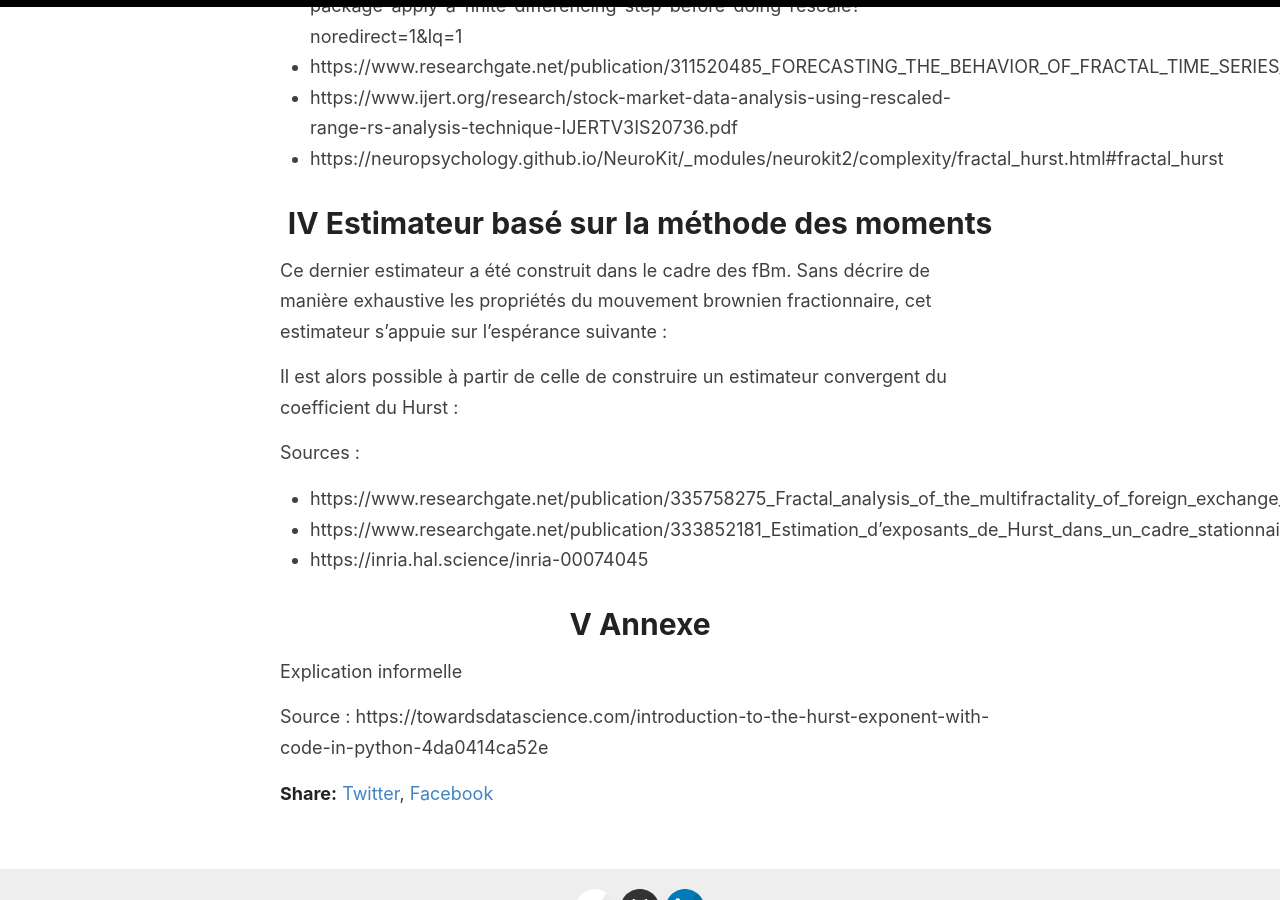
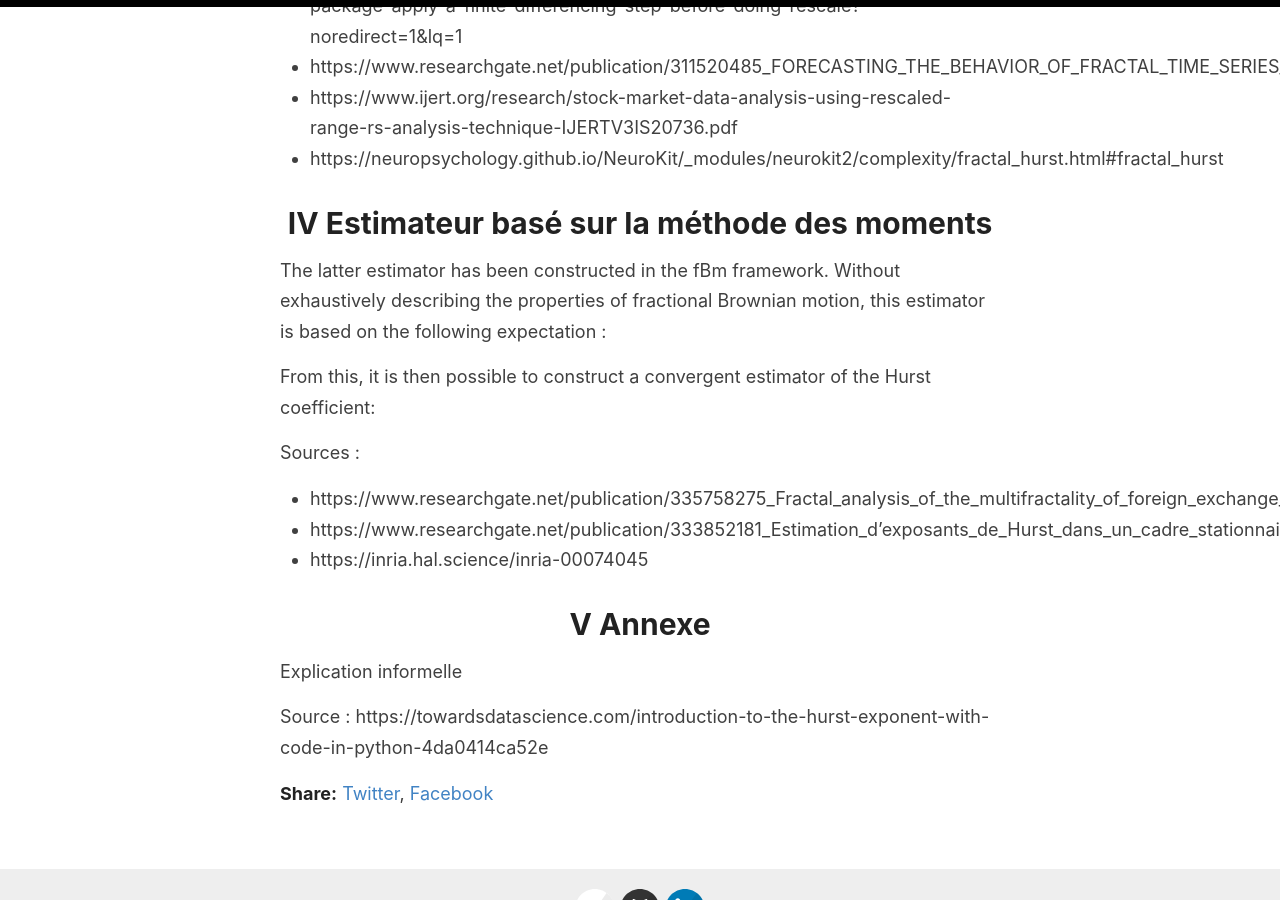
Before and after one commit to Zaltarba/blog, a Jekyll site: the page built from _posts/2023-07-20-HurstEstimatorsReview.md, in a window 1280 px wide and 900 px high, scrolled down 3818 px. Built offline with Jekyll 4.4.1, drawn with Linux system fonts in a browser that asks for light colours; formulas are drawn with MathJax 3.

Commit message:
Update 2023-07-20-HurstEstimatorsReview.md

```diff
--- a/_posts/2023-07-20-HurstEstimatorsReview.md
+++ b/_posts/2023-07-20-HurstEstimatorsReview.md
@@ -93,9 +93,9 @@ Sources :
 
 # IV Estimateur basé sur la méthode des moments
 
-Ce dernier estimateur a été construit dans le cadre des fBm. Sans décrire de manière exhaustive les propriétés du mouvement brownien fractionnaire, cet estimateur s’appuie sur l’espérance suivante :
+The latter estimator has been constructed in the fBm framework. Without exhaustively describing the properties of fractional Brownian motion, this estimator is based on the following expectation :
 
-Il est alors possible à partir de celle de construire un estimateur convergent du coefficient du Hurst :
+From this, it is then possible to construct a convergent estimator of the Hurst coefficient:
 
 Sources :
 
```
